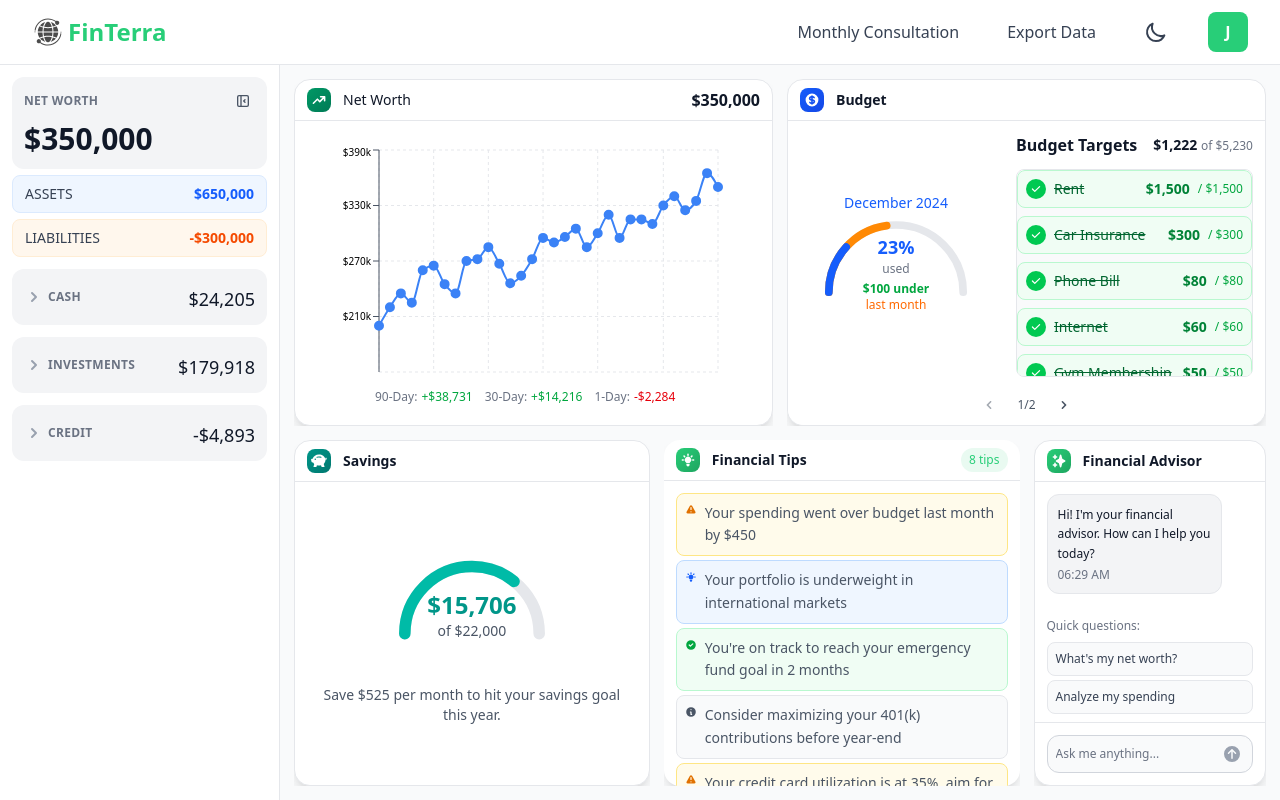
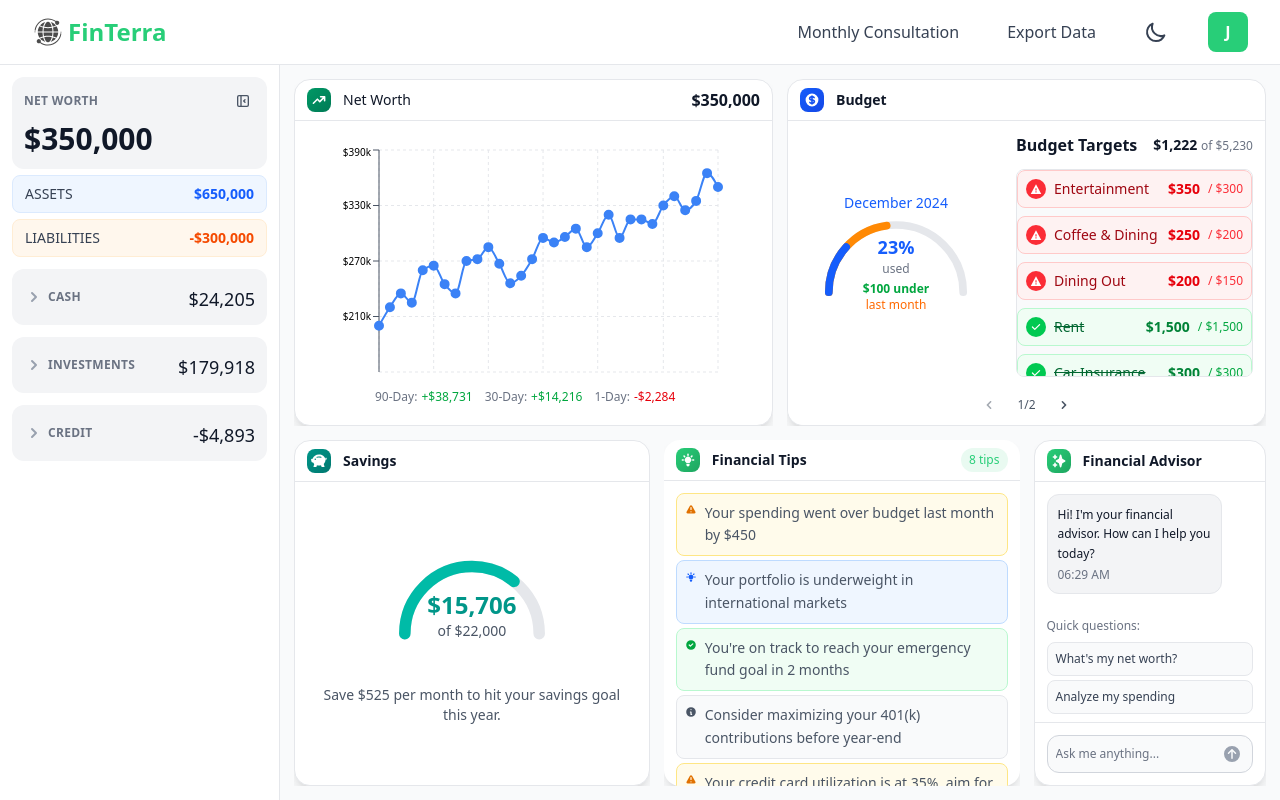
Before and after one commit to hpitta26/KnightHacks-2025, a React app in the folder frontend/: page / in a window 1280 px wide. Built offline with nearby package versions, Linux system fonts and the light colour scheme; the HTML template or start-up script is replaced by a standard one.

Commit message:
editing ui

```diff
--- a/frontend/src/components/Budget.jsx
+++ b/frontend/src/components/Budget.jsx
@@ -21,27 +21,37 @@ export default function Budget() {
         { category: "Car Insurance", amount: 300, spent: 300 },
         { category: "Groceries", amount: 400, spent: 350 },
         { category: "Utilities", amount: 200, spent: 180 },
-        { category: "Entertainment", amount: 300, spent: 200 },
+        { category: "Entertainment", amount: 300, spent: 350 },
         { category: "Savings", amount: 1000, spent: 500 },
         { category: "Transportation", amount: 200, spent: 150 },
         { category: "Healthcare", amount: 150, spent: 100 },
         { category: "Phone Bill", amount: 80, spent: 80 },
         { category: "Internet", amount: 60, spent: 60 },
         { category: "Gym Membership", amount: 50, spent: 50 },
-        { category: "Coffee & Dining", amount: 200, spent: 180 },
+        { category: "Coffee & Dining", amount: 200, spent: 250 },
         { category: "Clothing", amount: 150, spent: 120 },
         { category: "Gas", amount: 180, spent: 160 },
         { category: "Subscriptions", amount: 40, spent: 40 },
         { category: "Emergency Fund", amount: 500, spent: 300 },
         { category: "Travel Fund", amount: 300, spent: 200 },
-        { category: "Gifts", amount: 100, spent: 80 }
+        { category: "Gifts", amount: 100, spent: 80 },
+        { category: "Dining Out", amount: 150, spent: 200 }
     ];
 
     const sortedBudgetTargets = [...budgetTargets].sort((a, b) => {
-        const aCompleted = a.spent >= a.amount;
-        const bCompleted = b.spent >= b.amount;
+        const aOverBudget = a.spent > a.amount;
+        const bOverBudget = b.spent > b.amount;
+        const aCompleted = a.spent >= a.amount && !aOverBudget;
+        const bCompleted = b.spent >= b.amount && !bOverBudget;
+
+        // Over-budget items first
+        if (aOverBudget && !bOverBudget) return -1;
+        if (!aOverBudget && bOverBudget) return 1;
+
+        // Then completed items
         if (aCompleted && !bCompleted) return -1;
         if (!aCompleted && bCompleted) return 1;
+
         return 0;
     });
 
--- a/frontend/src/components/BudgetOverview.jsx
+++ b/frontend/src/components/BudgetOverview.jsx
@@ -1,4 +1,5 @@
 import { HiCheck } from 'react-icons/hi';
+import { IoMdWarning } from 'react-icons/io';
 
 export default function BudgetOverview({
     currentMonth,
@@ -88,23 +89,32 @@ export default function BudgetOverview({
                     }}>
                         {sortedBudgetTargets.map((target, index) => {
                             const isOverBudget = target.spent > target.amount;
-                            const isCompleted = target.spent >= target.amount;
+                            const isCompleted = target.spent >= target.amount && !isOverBudget;
                             const isUnderBudget = target.spent < target.amount;
 
                             return (
                                 <div key={index} className={`flex items-center justify-between p-2 rounded-lg transition-colors ${
-                                    isCompleted
+                                    isOverBudget
+                                        ? 'bg-red-50 dark:bg-red-950/20 border border-red-200 dark:border-red-800/30'
+                                        : isCompleted
                                             ? 'bg-green-50 dark:bg-green-950/20 border border-green-200 dark:border-green-800/30'
                                             : 'bg-gray-50 dark:bg-gray-800/50 hover:bg-gray-100 dark:hover:bg-gray-700/50'
                                 }`}>
                                     <div className="flex items-center gap-2">
-                                        {isCompleted && (
+                                        {isOverBudget && (
+                                            <div className="p-1 bg-red-500 rounded-full">
+                                                <IoMdWarning className="w-3 h-3 text-white" />
+                                            </div>
+                                        )}
+                                        {isCompleted && !isOverBudget && (
                                             <div className="p-1 bg-green-500 rounded-full">
                                                 <HiCheck className="w-3 h-3 text-white" />
                                             </div>
                                         )}
                                         <span className={`text-sm font-medium ${
-                                            isCompleted
+                                            isOverBudget
+                                                ? 'text-red-800 dark:text-red-200'
+                                                : isCompleted
                                                     ? 'text-green-800 dark:text-green-200 line-through'
                                                     : 'text-gray-900 dark:text-white'
                                         }`}>
@@ -122,7 +132,9 @@ export default function BudgetOverview({
                                             ${target.spent.toLocaleString()}
                                         </span>
                                         <span className={`text-xs ${
-                                            isCompleted
+                                            isOverBudget
+                                                ? 'text-red-500 dark:text-red-400'
+                                                : isCompleted
                                                     ? 'text-green-600 dark:text-green-400'
                                                     : 'text-gray-500 dark:text-gray-400'
                                         }`}>
```
Lines whose indentation alone changed are shown as unchanged.
